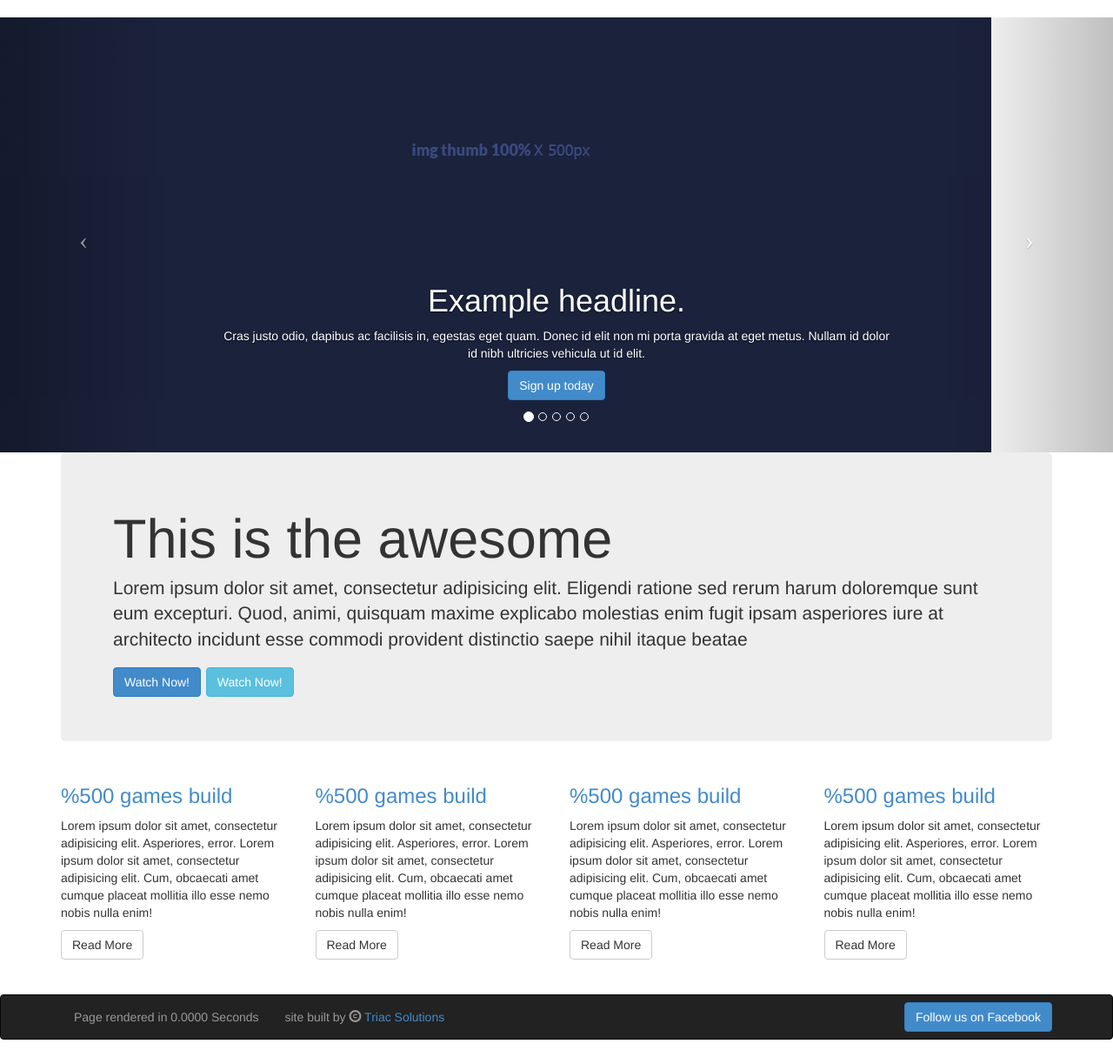
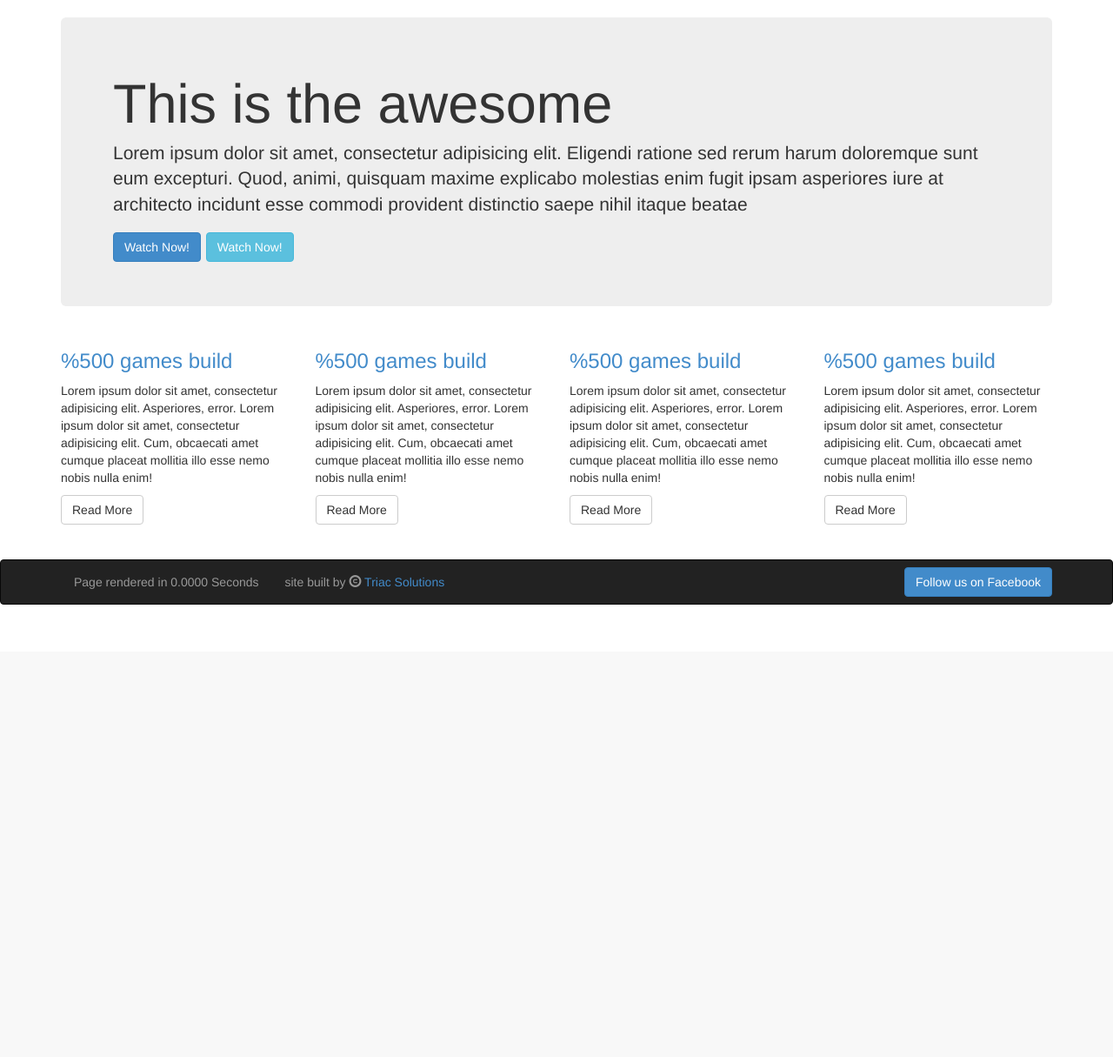
Before and after one commit to Triac/triac, a CodeIgniter app: page / in a window 1280 px wide. Shown: the part 51-1266 px from the top of the page at 87% size. After the commit the page ends 746 px from the top, so only its background shows below. Run offline with CodeIgniter, Linux system fonts and the light colour scheme.

Commit message:
Removed carousel slider

```diff
--- a/application/views/Home.php
+++ b/application/views/Home.php
@@ -1,86 +1,3 @@
-
-    <!-- Carousel
-    ================================================== -->
-    <div id="myCarousel" class="carousel slide">
-      <!-- Indicators -->
-      <ol class="carousel-indicators">
-        <li data-target="#myCarousel" data-slide-to="0" class="active"></li>
-        <li data-target="#myCarousel" data-slide-to="1"></li>
-        <li data-target="#myCarousel" data-slide-to="2"></li>
-         <li data-target="#myCarousel" data-slide-to="3"></li>
-          <li data-target="#myCarousel" data-slide-to="4"></li>
-
-      </ol>
-      <div class="carousel-inner">
-        <div class="item active">
-          <img src="<?=asset_url()?>images/itemdark.png" alt="First slide">
-          <div class="container">
-            <div class="carousel-caption">
-              <h1>Example headline.</h1>
-              <p>Cras justo odio, dapibus ac facilisis in, egestas eget quam. Donec id elit non mi porta gravida at eget metus. Nullam id dolor id nibh ultricies vehicula ut id elit.</p>
-              <p><a class="btn btn-large btn-primary" href="#">Sign up today</a></p>
-            </div>
-          </div>
-        </div>
-        <div class="item">
-          <img src="<?=asset_url()?>images/itemdark.png"  alt="Second slide">
-          <div class="container">
-            <div class="carousel-caption">
-              <h1>Another example headline.</h1>
-              <p>Cras justo odio, dapibus ac facilisis in, egestas eget quam. Donec id elit non mi porta gravida at eget metus. Nullam id dolor id nibh ultricies vehicula ut id elit.</p>
-              <p><a class="btn btn-large btn-primary" href="#">Learn more</a></p>
-            </div>
-          </div>
-        </div>
-        <div class="item">
-          <img src="<?=asset_url()?>images/itemdark.png"  alt="Third slide">
-          <div class="container">
-            <div class="carousel-caption">
-              <h1>One more for good measure.</h1>
-              <p>Cras justo odio, dapibus ac facilisis in, egestas eget quam. Donec id elit non mi porta gravida at eget metus. Nullam id dolor id nibh ultricies vehicula ut id elit.</p>
-              <p><a class="btn btn-large btn-primary" href="#">Browse gallery</a></p>
-            </div>
-          </div>
-        </div>
-
-       <div class="item">
-          <img src="<?=asset_url()?>images/itemdark.png"  alt="Fourth slide">
-          <div class="container">
-            <div class="carousel-caption">
-              <h1>One more four good measure.</h1>
-              <p>Cras justo odio, dapibus ac facilisis in, egestas eget quam. Donec id elit non mi porta gravida at eget metus. Nullam id dolor id nibh ultricies vehicula ut id elit.</p>
-              <p><a class="btn btn-large btn-primary" href="#">Browse gallery</a></p>
-            </div>
-          </div>
-        </div>
-
-       <div class="item">
-          <img src="<?=asset_url()?>images/itemdark.png"  alt="Fifth slide">
-          <div class="container">
-            <div class="carousel-caption">
-              <h1>One more fifth for good measure.</h1>
-              <p>Cras justo odio, dapibus ac facilisis in, egestas eget quam. Donec id elit non mi porta gravida at eget metus. Nullam id dolor id nibh ultricies vehicula ut id elit.</p>
-              <p><a class="btn btn-large btn-primary" href="#">Browse gallery</a></p>
-            </div>
-          </div>
-        </div>
-
-       <div class="item">
-          <img src="<?=asset_url()?>images/itemdark.png"  alt="Third slide">
-          <div class="container">
-            <div class="carousel-caption">
-              <h1>One more  six for good measure.</h1>
-              <p>Cras justo odio, dapibus ac facilisis in, egestas eget quam. Donec id elit non mi porta gravida at eget metus. Nullam id dolor id nibh ultricies vehicula ut id elit.</p>
-              <p><a class="btn btn-large btn-primary" href="#">Browse gallery</a></p>
-            </div>
-          </div>
-        </div>
-      </div>
-
-      <a class="left carousel-control" href="#myCarousel" data-slide="prev"><span class="icon-prev"></span></a>
-      <a class="right carousel-control" href="#myCarousel" data-slide="next"><span class="icon-next"></span></a>
-    </div><!-- /.carousel -->
-
 
 <div class="container">
 	<div class="jumbotron jmb">
```
